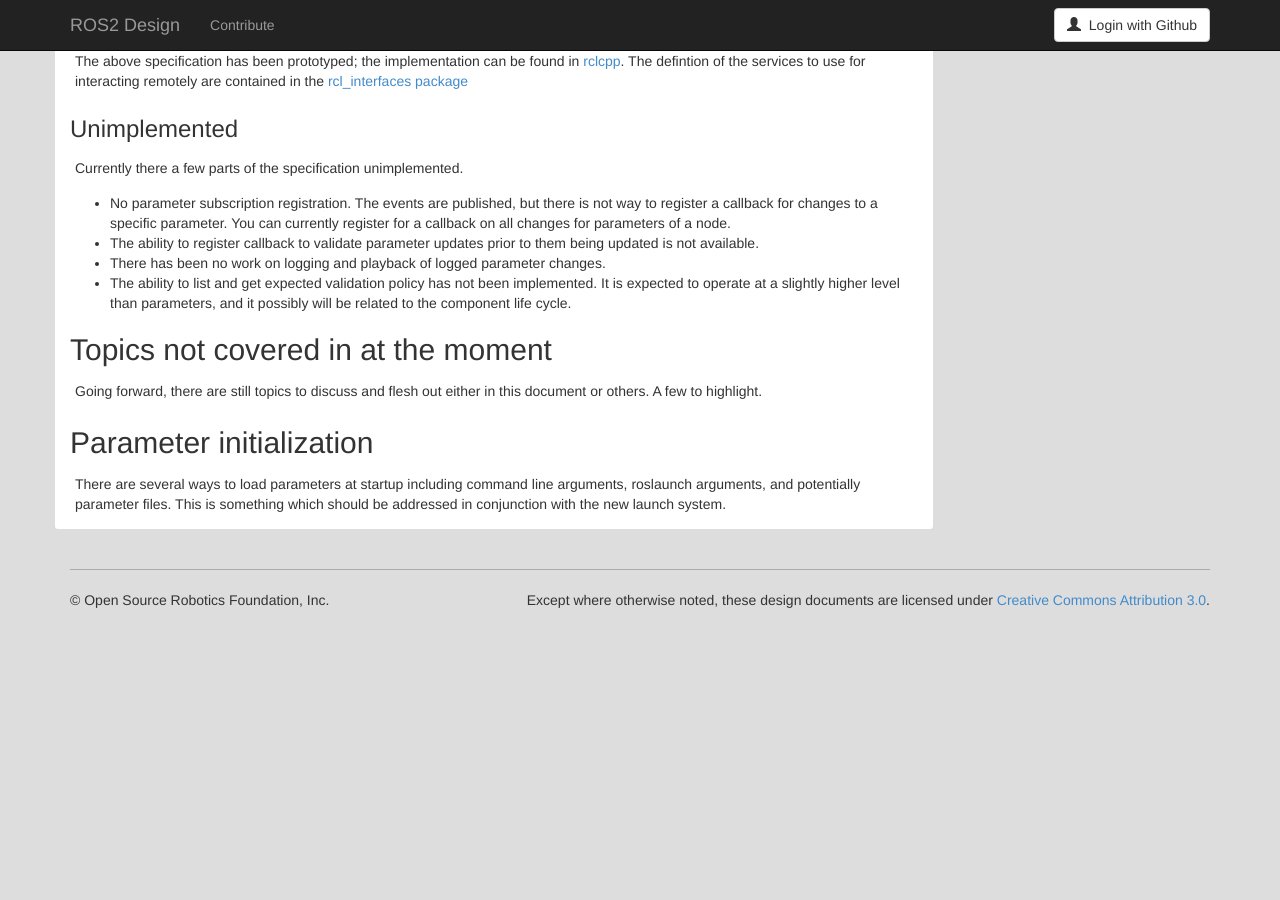
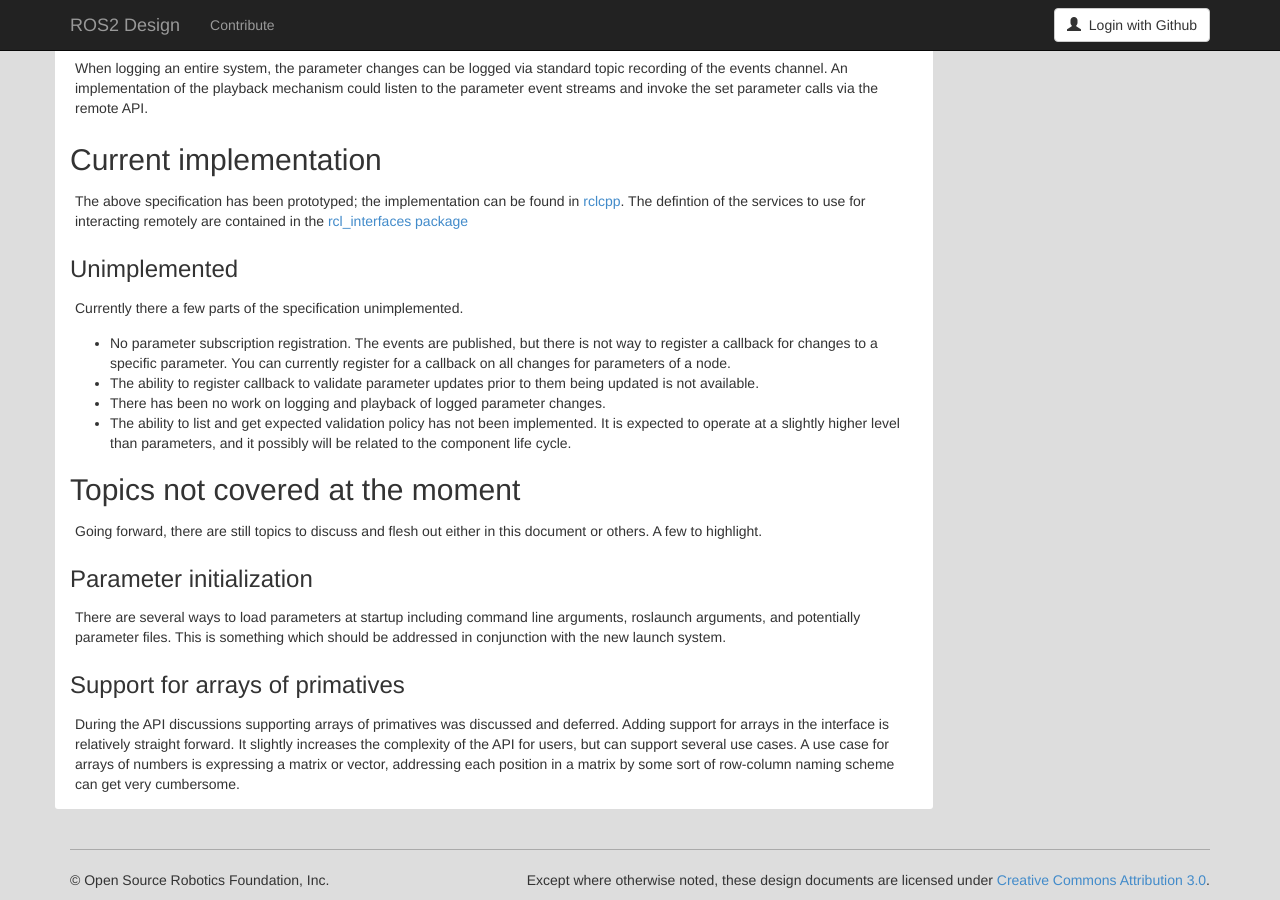
Before and after one commit to ros2/design, a Jekyll site: the page built from articles/055_ros_parameter_design.md, in a window 1280 px wide and 900 px high, scrolled down 3169 px. Built offline with Jekyll 4.4.1, drawn with Linux system fonts in a browser that asks for light colours; nearby versions of some CDN libraries; before the commit the page ends 3789 px from its top, so only the background shows below that; some of the changed text lies outside the part shown.

Commit message:
atomic reads, formatting, datatype clarifications

```diff
--- a/articles/055_ros_parameter_design.md
+++ b/articles/055_ros_parameter_design.md
@@ -54,6 +54,7 @@
 
 Also at the core functionality return the value of one or more parameters which have previously been set.
 If the value of a parameter is requested which has not been set it will explicitly return `unset`.
+Parameters can be queried individually or in groups atomically so as to get a consistent state.
 
 ### Unset a parameter value
 
@@ -117,6 +118,12 @@
 - `bool`
 - `bytes[]`
 
+The datatypes are chosen as non-complex primatives.
+The full complement of datatypes of different bitdepth and unsigned types are avoided to allow interpretation from text based configuration files.
+
+`bytes` are included to allow the storage of binary blobs.
+It's use is not recommended but can be very convenient, and explicitly supporting it is better than having people try to abuse other datatypes such as strings.
+
 ### Core API
 
 Each node is responsible for providing the following functionality.
@@ -176,11 +183,18 @@
 - The ability to list and get expected validation policy has not been implemented.
   It is expected to operate at a slightly higher level than parameters, and it possibly will be related to the component life cycle.
 
-## Topics not covered in at the moment
+## Topics not covered at the moment
 
 Going forward, there are still topics to discuss and flesh out either in this document or others. A few to highlight.
 
-## Parameter initialization
+### Parameter initialization
 
 There are several ways to load parameters at startup including command line arguments, roslaunch arguments, and potentially parameter files.
 This is something which should be addressed in conjunction with the new launch system.
+
+### Support for arrays of primatives
+
+During the API discussions supporting arrays of primatives was discussed and deferred.
+Adding support for arrays in the interface is relatively straight forward.
+It slightly increases the complexity of the API for users, but can support several use cases.
+A use case for arrays of numbers is expressing a matrix or vector, addressing each position in a matrix by some sort of row-column naming scheme can get very cumbersome.
```
